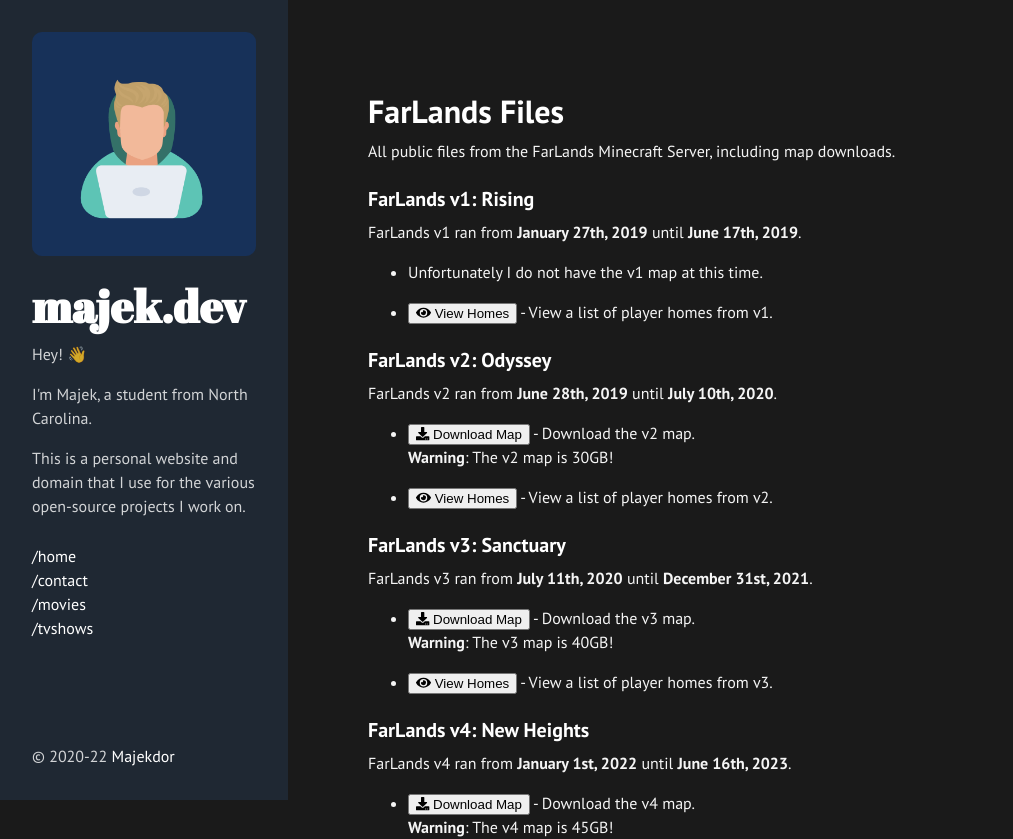
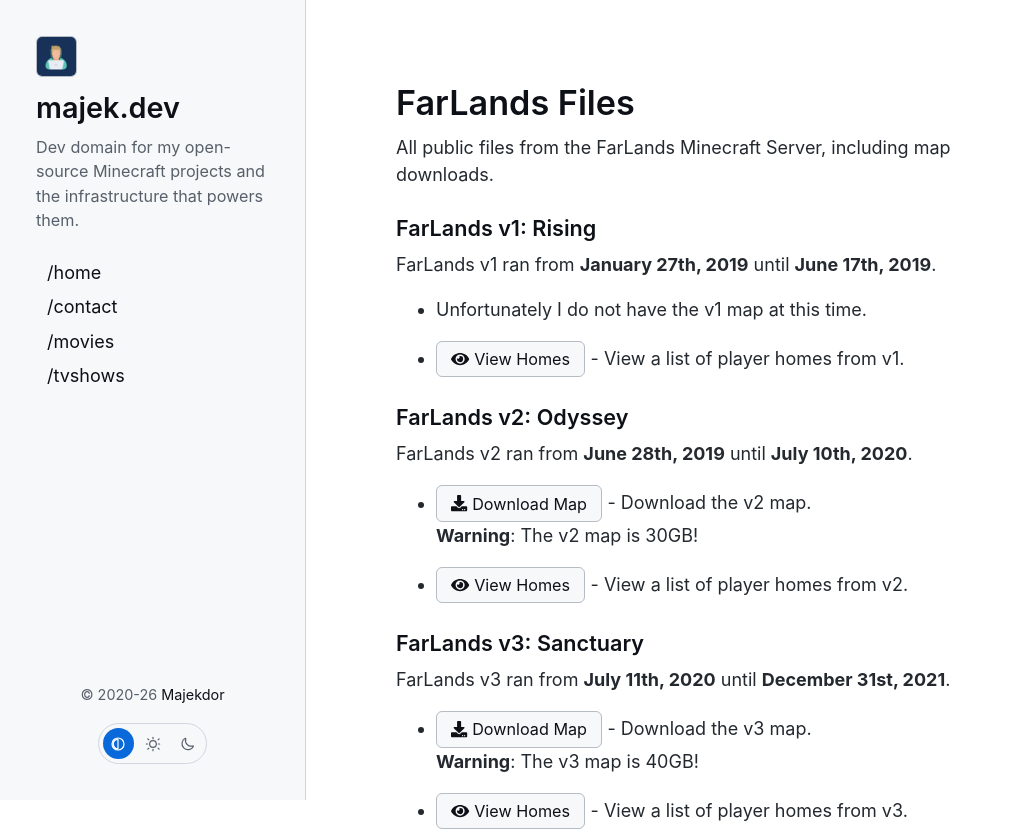
Before and after one commit to Majekdor/majek.dev, a Next.js app: page /farlands in a window 1280 px wide. Shown: the top 839 px of the page, without its empty margins (0-1013 px from the left). Built offline with nearby package versions, Linux system fonts and the light colour scheme.

Commit message:
Update styling

```diff
--- a/components/layout.js
+++ b/components/layout.js
@@ -1,48 +1,110 @@
 import NextLink from 'next/link';
 import Head from 'next/head';
 import { useRouter } from 'next/router';
-import { useAmp } from 'next/amp';
+import { useEffect, useRef, useState } from 'react';
+
+const THEMES = ['auto', 'light', 'dark'];
+
+function useTheme() {
+  const [theme, setTheme] = useState('auto');
+
+  useEffect(() => {
+    const stored = window.localStorage.getItem('theme');
+    if (stored && THEMES.includes(stored)) {
+      setTheme(stored);
+    }
+  }, []);
+
+  const chooseTheme = (value) => {
+    setTheme(value);
+    window.localStorage.setItem('theme', value);
+    document.documentElement.setAttribute('data-theme', value);
+  };
+
+  return [theme, chooseTheme];
+}
 
 export default function Layout({ children, title = '' }) {
+  const [theme, chooseTheme] = useTheme();
+
   return <>
     <Head>
       <title>{'majek.dev' + (title && ' | ' + title)}</title>
       <meta charSet="utf-8"/>
       <meta name="viewport" content="width=device-width, initial-scale=1.0, maximum-scale=1"/>
     </Head>
-    <Sidebar />
+    <Sidebar theme={theme} onChooseTheme={chooseTheme} />
     <Content children={children} />
+    <PageFooter theme={theme} onChooseTheme={chooseTheme} />
   </>
 }
 
-const Sidebar = () => {
+const Sidebar = ({ theme, onChooseTheme }) => {
+  const router = useRouter();
+  const [navOpen, setNavOpen] = useState(false);
+  const navRef = useRef(null);
+
+  useEffect(() => {
+    setNavOpen(false);
+  }, [router.pathname]);
+
+  useEffect(() => {
+    if (!navOpen) {
+      return;
+    }
+    const handleClickOutside = (e) => {
+      if (navRef.current && !navRef.current.contains(e.target)) {
+        setNavOpen(false);
+      }
+    };
+    document.addEventListener('click', handleClickOutside);
+    return () => document.removeEventListener('click', handleClickOutside);
+  }, [navOpen]);
+
   return (
     <div className="sidebar">
-      <Header />
-        <Nav />
-      <Footer />
+      <Header navOpen={navOpen} onToggleNav={() => setNavOpen(open => !open)} navRef={navRef} />
+      <div className="sidebar-footer">
+        <Footer />
+        <ThemeToggle theme={theme} onChooseTheme={onChooseTheme} />
+      </div>
     </div>
   )
 }
 
-const Header = () => {
-  const router = useRouter();
-  const isAmp = useAmp();
-
+const Header = ({ navOpen, onToggleNav, navRef }) => {
   return (
     <header className="container">
-        <img src="/assets/logo.png" alt="Me" />
-        <h1>majek.dev</h1>
-      <p>Hey! 👋</p>
-      <p>I'm Majek, a student from North Carolina.</p>
-      <p>This is a personal website and domain that I use for the various open-source projects I work on.</p>
+      <div className="header-top" ref={navRef}>
+        <div className="logo-mark">
+          <img src="/assets/logo.png" alt="majek.dev logo" />
+        </div>
+        <button
+          type="button"
+          className="hamburger"
+          aria-label="Toggle navigation"
+          aria-expanded={navOpen}
+          onClick={onToggleNav}
+        >
+          <svg viewBox="0 0 24 24" width="20" height="20" fill="none" stroke="currentColor" strokeWidth="2" strokeLinecap="round">
+            {navOpen
+              ? <path d="M5 5l14 14M19 5L5 19" />
+              : <path d="M4 6h16M4 12h16M4 18h16" />
+            }
+          </svg>
+        </button>
+        <Nav className={'nav-dropdown' + (navOpen ? ' open' : '')} />
+      </div>
+      <h1>majek.dev</h1>
+      <p className="tagline">Dev domain for my open-source Minecraft projects and the infrastructure that powers them.</p>
+      <Nav className="nav-static" />
     </header>
   )
 }
 
-const Nav = () => {
+const Nav = ({ className }) => {
     return (
-        <nav>
+        <nav className={className}>
             <ul>
                 <Link name="/home" url="/" />
                 <Link name="/contact" url="/contact" />
@@ -75,8 +137,35 @@
 const Footer = () => {
   return (
     <footer className="container">
-      <p>&copy; 2020-22 <a href="https://github.com/Majekdor">Majekdor</a></p>
+      <p>&copy; 2020-26 <a href="https://github.com/Majekdor">Majekdor</a></p>
     </footer>
+  )
+}
+
+const THEME_ICONS = {
+  auto: <path d="M12 3a9 9 0 100 18 9 9 0 000-18zm0 2v14a7 7 0 010-14z" />,
+  light: <path d="M12 4V2m0 20v-2M4 12H2m20 0h-2M5.6 5.6L4.2 4.2m15.6 1.4l1.4-1.4M5.6 18.4l-1.4 1.4m15.6-1.4l1.4 1.4M12 7a5 5 0 100 10 5 5 0 000-10z" />,
+  dark: <path d="M20.7 14.9A8.5 8.5 0 0110.1 4.3a.6.6 0 00-.7-.8A9 9 0 1021.5 15.6a.6.6 0 00-.8-.7z" />,
+};
+
+const ThemeToggle = ({ theme, onChooseTheme }) => {
+  return (
+    <div className="theme-toggle" role="group" aria-label="Theme">
+      {THEMES.map((value) => (
+        <button
+          key={value}
+          type="button"
+          className={theme === value ? 'active' : ''}
+          title={value.charAt(0).toUpperCase() + value.slice(1)}
+          aria-label={value}
+          onClick={() => onChooseTheme(value)}
+        >
+          <svg viewBox="0 0 24 24" width="16" height="16" fill="none" stroke="currentColor" strokeWidth="1.8" strokeLinecap="round" strokeLinejoin="round">
+            {THEME_ICONS[value]}
+          </svg>
+        </button>
+      ))}
+    </div>
   )
 }
 
@@ -87,3 +176,12 @@
     </main>
   )
 }
+
+const PageFooter = ({ theme, onChooseTheme }) => {
+  return (
+    <div className="page-footer container">
+      <Footer />
+      <ThemeToggle theme={theme} onChooseTheme={onChooseTheme} />
+    </div>
+  )
+}
--- a/styles/globals.css
+++ b/styles/globals.css
@@ -1,4 +1,43 @@
-@import url('https://fonts.googleapis.com/css2?family=Abril+Fatface&family=PT+Sans:ital,wght@0,400;0,700;1,400&display=swap');
+:root {
+  --bg: #0d1117;
+  --bg-sidebar: #010409;
+  --bg-inset: #161b22;
+  --border: #21262d;
+  --border-strong: #30363d;
+  --text: #c9d1d9;
+  --text-bright: #f0f6fc;
+  --text-muted: #8b949e;
+  --accent: #58a6ff;
+  --code-text: #79c0ff;
+}
+
+:root[data-theme="light"] {
+  --bg: #ffffff;
+  --bg-sidebar: #f6f8fa;
+  --bg-inset: #f6f8fa;
+  --border: #d0d7de;
+  --border-strong: #b6bcc3;
+  --text: #24292f;
+  --text-bright: #0d1117;
+  --text-muted: #57606a;
+  --accent: #0969da;
+  --code-text: #0550ae;
+}
+
+@media (prefers-color-scheme: light) {
+  :root[data-theme="auto"] {
+    --bg: #ffffff;
+    --bg-sidebar: #f6f8fa;
+    --bg-inset: #f6f8fa;
+    --border: #d0d7de;
+    --border-strong: #b6bcc3;
+    --text: #24292f;
+    --text-bright: #0d1117;
+    --text-muted: #57606a;
+    --accent: #0969da;
+    --code-text: #0550ae;
+  }
+}
 
 * {
   -webkit-box-sizing: border-box;
@@ -13,47 +52,30 @@
 }
 
 html {
-  font-family: "PT Sans", Helvetica, Arial, sans-serif;
+  font-family: -apple-system, BlinkMacSystemFont, "Segoe UI", Roboto, Helvetica, Arial, sans-serif;
   font-size: 16px;
   line-height: 1.5;
 }
 @media (min-width: 38em) {
   html {
-    font-size: 20px;
-  }
-}
-@media (min-width: 58em) {
-  html {
-    font-size: 20px;
-  }
-}
-@media (min-width: 48em) {
-  html {
-    font-size: 16px;
-  }
-}
-@media(min-height: 30em) {
-  html {
-    font-size: 16px
+    font-size: 18px;
   }
 }
 
 body {
-  color: #f5f5f5;
-  background-color: #1a1a1a;
+  color: var(--text);
+  background-color: var(--bg);
   -webkit-text-size-adjust: 100%;
   -ms-text-size-adjust: 100%;
 }
 
-/* No `:visited` state is required by default (browsers will use `a`) */
 a {
-  color: #45a29e;
+  color: var(--accent);
   text-decoration: none;
 }
 a strong {
   color: inherit;
 }
-/* `:focus` is linked to `:hover` for basic accessibility */
 a:hover,
 a:focus {
   text-decoration: underline;
@@ -62,13 +84,13 @@
 /* Headings */
 h1, h2, h3, h4, h5, h6 {
   margin-bottom: .5rem;
-  font-weight: bold;
+  font-weight: 600;
   line-height: 1.25;
-  color: #fff;
+  color: var(--text-bright);
   text-rendering: optimizeLegibility;
 }
 h1 {
-  font-size: 2rem;
+  font-size: 1.9rem;
 }
 h2 {
   margin-top: 1rem;
@@ -76,7 +98,7 @@
 }
 h3 {
   margin-top: 1.5rem;
-  font-size: 1.25rem;
+  font-size: 1.2rem;
 }
 h4, h5, h6 {
   margin-top: 1rem;
@@ -107,19 +129,18 @@
   position: relative;
   margin: 1.5rem 0;
   border: 0;
-  border-top: 1px solid #eee;
-  border-bottom: 1px solid #fff;
+  border-top: 1px solid var(--border);
 }
 
 abbr {
   font-size: 85%;
   font-weight: bold;
-  color: #555;
+  color: var(--text-muted);
   text-transform: uppercase;
 }
 abbr[title] {
   cursor: help;
-  border-bottom: 1px dotted #e5e5e5;
+  border-bottom: 1px dotted var(--border-strong);
 }
 
 /* Code */
@@ -128,11 +149,12 @@
   font-family: Menlo, Monaco, "Courier New", monospace;
 }
 code {
-  padding: .25em .5em;
+  padding: .2em .4em;
   font-size: 85%;
-  color: #45a29e;
-  background-color: #f9f9f9;
-  border-radius: 3px;
+  color: var(--code-text);
+  background-color: var(--bg-inset);
+  border: 1px solid var(--border);
+  border-radius: 4px;
   overflow-wrap: anywhere;
 }
 pre {
@@ -142,25 +164,27 @@
   padding: 1rem;
   font-size: .8rem;
   line-height: 1.4;
-  white-space: pre;
   white-space: pre-wrap;
   word-break: break-all;
   word-wrap: break-word;
-  background-color: #f9f9f9;
+  background-color: var(--bg-inset);
+  border: 1px solid var(--border);
+  border-radius: 6px;
 }
 pre code {
   padding: 0;
   font-size: 100%;
   color: inherit;
   background-color: transparent;
+  border: 0;
 }
 
 /* Quotes */
 blockquote {
   padding: .5rem 1rem;
   margin: .8rem 0;
-  color: #7a7a7a;
-  border-left: .25rem solid #e5e5e5;
+  color: var(--text-muted);
+  border-left: .25rem solid var(--border-strong);
 }
 blockquote p:last-child {
   margin-bottom: 0;
@@ -176,24 +200,24 @@
   display: block;
   max-width: 100%;
   margin: 0 0 1rem;
-  border-radius: 10px;
+  border-radius: 8px;
 }
 
 /* Tables */
 table {
   margin-bottom: 1rem;
   width: 100%;
-  border: 1px solid #e5e5e5;
+  border: 1px solid var(--border);
   border-collapse: collapse;
 }
 td,
 th {
   padding: .25rem .5rem;
-  border: 1px solid #e5e5e5;
+  border: 1px solid var(--border);
 }
 tbody tr:nth-child(odd) td,
 tbody tr:nth-child(odd) th {
-  background-color: #f9f9f9;
+  background-color: var(--bg-inset);
 }
 
 details summary {
@@ -205,12 +229,37 @@
   outline: none;
 }
 
+button {
+  font-family: inherit;
+  font-size: .9rem;
+  color: var(--text-bright);
+  background-color: var(--bg-inset);
+  border: 1px solid var(--border-strong);
+  border-radius: 6px;
+  padding: .4rem .8rem;
+  cursor: pointer;
+}
+button:hover {
+  background-color: var(--border-strong);
+}
+
+textarea, input {
+  font-family: inherit;
+  font-size: .9rem;
+  color: var(--text);
+  background-color: var(--bg);
+  border: 1px solid var(--border-strong);
+  border-radius: 6px;
+  padding: .4rem .6rem;
+}
+
 .message {
   font-size: 80%;
   margin-bottom: 1rem;
   padding: .6rem;
-  color: #717171;
-  background-color: #f9f9f9;
+  color: var(--text-muted);
+  background-color: var(--bg-inset);
+  border-radius: 6px;
 }
 
 .container {
@@ -226,22 +275,13 @@
   margin-bottom: 4em;
 }
 
-/* Blog post or page title */
-.page-title,
-.post-title,
-.post-title a {
-  color: #303030;
-}
-.page-title,
-.post-title {
-  margin-top: 0;
-}
-
 .sidebar {
-  text-align: center;
+  display: flex;
+  flex-direction: column;
   padding: 2rem 1rem;
-  color: rgba(255, 255, 255, .80);
-  background-color: #1f2833;
+  color: var(--text);
+  background-color: var(--bg-sidebar);
+  border-bottom: 1px solid var(--border);
 }
 
 @media (min-width: 48em) {
@@ -250,73 +290,221 @@
     top: 0;
     left: 0;
     bottom: 0;
-    width: 18rem;
-    text-align: left;
-  }
-}
-
-@media (min-width: 48em) {
-  .sidebar > .container {
-    right: 1rem;
-    bottom: 1rem;
-    left: 1rem;
-  }
-  footer {
-    position: absolute;
+    width: 17rem;
+    border-bottom: 0;
+    border-right: 1px solid var(--border);
+    overflow-y: auto;
   }
 }
 
 /* Sidebar links */
 .sidebar a {
-  color: #fff;
+  color: var(--text-bright);
 }
 
-/* About section */
-header > h1 {
-  color: #fff;
-  margin-top: 0;
-  font-family: "Abril Fatface", serif;
-  font-size: 2.8rem;
+/* Header / logo */
+.header-top {
+  position: relative;
+  display: flex;
+  align-items: center;
+  justify-content: space-between;
 }
 
-header > img {
-  display: initial;
+.logo-mark {
+  display: inline-flex;
+  align-items: center;
+  justify-content: center;
+  width: 2.25rem;
+  height: 2.25rem;
+  margin-bottom: .75rem;
+  overflow: hidden;
+  background-color: var(--bg-inset);
+  border: 1px solid var(--border-strong);
+  border-radius: 6px;
+}
+.logo-mark img {
+  width: 100%;
+  height: 100%;
+  margin: 0;
+  border-radius: 0;
+  object-fit: cover;
+}
+
+.hamburger {
+  display: inline-flex;
+  align-items: center;
+  justify-content: center;
+  width: 2.25rem;
+  height: 2.25rem;
+  margin-bottom: .75rem;
+  color: var(--text-bright);
+  background-color: transparent;
+  border: 1px solid var(--border-strong);
+  border-radius: 6px;
+  padding: 0;
+}
+.hamburger:hover {
+  background-color: var(--bg-inset);
+}
+@media (min-width: 48em) {
+  .hamburger {
+    display: none;
+  }
+}
+
+header > h1 {
+  color: var(--text-bright);
+  margin-top: 0;
+  font-size: 1.6rem;
+}
+
+header > .tagline {
+  color: var(--text-muted);
+  font-size: .9rem;
+  margin-bottom: 0;
 }
 
 nav {
-  margin-top: 10%;
   user-select: none;
 }
+
+.nav-dropdown {
+  display: none;
+  z-index: 20;
+  position: absolute;
+  top: calc(100% + .5rem);
+  right: 0;
+  min-width: 10rem;
+  padding: .5rem;
+  background-color: var(--bg-sidebar);
+  border: 1px solid var(--border);
+  border-radius: 8px;
+  box-shadow: 0 8px 24px rgba(0, 0, 0, .25);
+}
+.nav-dropdown.open {
+  display: block;
+}
+@media (min-width: 48em) {
+  .nav-dropdown {
+    display: none !important;
+  }
+}
+
+.nav-static {
+  display: none;
+}
+@media (min-width: 48em) {
+  .nav-static {
+    display: block;
+    margin-top: 1.5rem;
+  }
+}
+
 nav > ul {
   list-style-type: none;
   padding: 0;
+  margin: 0;
 }
-nav > ul > li::before {
-  content: '';
-  display: inline-block;
-  width: 1em;
+nav > ul > li {
+  margin-bottom: .2rem;
 }
-nav > ul > li.other-page:hover::before {
-  content: '\27AA';
-  color: #45a29e;
+@media (min-width: 48em) {
+  nav > ul > li {
+    margin-bottom: .4rem;
+  }
+}
+nav > ul > li.current-page {
+  color: var(--text-bright);
+  font-weight: 600;
+  border-left: 2px solid var(--accent);
+  padding-left: .5rem;
+}
+nav > ul > li.other-page {
+  padding-left: .5rem;
+  border-left: 2px solid transparent;
+}
+nav > ul > li.other-page:hover {
+  border-left: 2px solid var(--border-strong);
+}
+nav > ul > li.other-page a:hover {
+  text-decoration: none;
+  color: var(--accent);
+}
+
+footer p {
+  color: var(--text-muted);
+  font-size: .8rem;
+  margin-bottom: 0;
+}
+
+.sidebar-footer {
+  display: none;
+}
+@media (min-width: 48em) {
+  .sidebar-footer {
+    display: block;
+    margin-top: auto;
+    padding-top: 1.5rem;
+    text-align: center;
+  }
+}
+
+.page-footer {
+  padding-top: 2rem;
+  padding-bottom: 2rem;
+  text-align: center;
+}
+@media (min-width: 48em) {
+  .page-footer {
+    display: none;
+  }
+}
+
+/* Theme toggle */
+.theme-toggle {
+  display: inline-flex;
+  gap: .15rem;
+  margin-top: 1rem;
+  padding: .2rem;
+  border: 1px solid var(--border);
+  border-radius: 999px;
+}
+.theme-toggle button {
+  display: inline-flex;
+  align-items: center;
+  justify-content: center;
+  width: 1.75rem;
+  height: 1.75rem;
+  color: var(--text-muted);
+  background-color: transparent;
+  border: 0;
+  border-radius: 999px;
+  padding: 0;
+}
+.theme-toggle button:hover {
+  color: var(--text-bright);
+}
+.theme-toggle button.active {
+  color: #fff;
+  background-color: var(--accent);
 }
 
 .content {
-  padding-top: 4rem;
-  padding-bottom: 4rem;
+  padding-top: 3rem;
+  padding-bottom: 3rem;
 }
 
 @media (min-width: 48em) {
   .content {
     max-width: 38rem;
-    margin-left: 20rem;
+    margin-left: 19rem;
     margin-right: 2rem;
   }
 }
 
 @media (min-width: 64em) {
   .content {
-    margin-left: 22rem;
+    margin-left: 21rem;
     margin-right: 4rem;
   }
 }
```
Also changed, not shown: pages/_document.js (added, +19 -0 lines), pages/index.js (+20 -3 lines), 1 other file (tests, documents, lock files or other folders).
